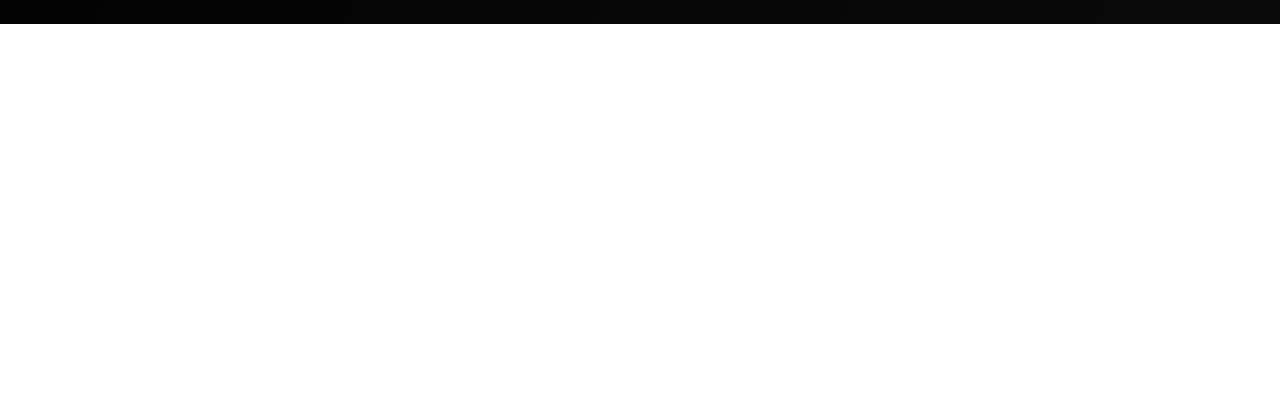
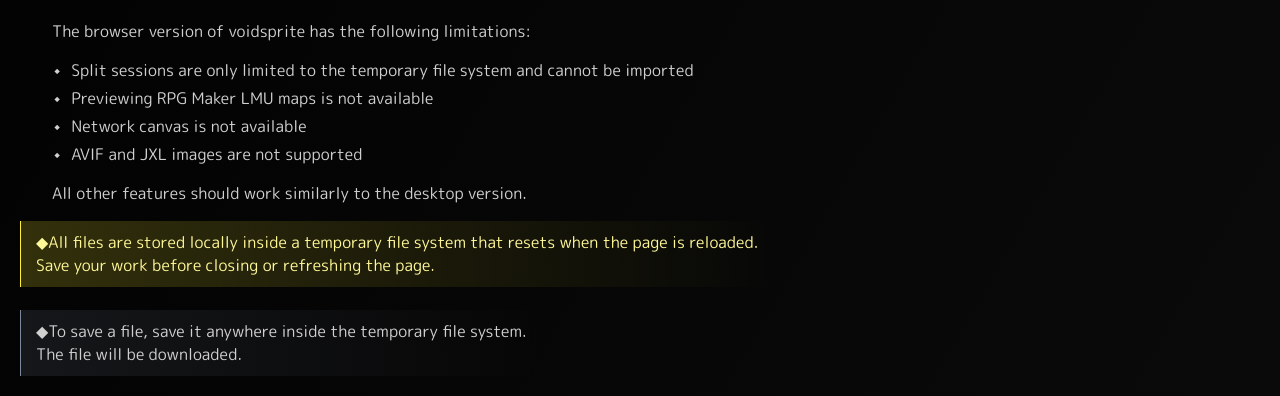
Before and after one commit to counter185/voidsprite-web-manual, a plain HTML site: page manual/run_web.html in a window 1280 px wide. Shown: the part 913-1309 px from the top of the page. Before the commit the page ends 937 px from the top, so only its background shows below. Drawn offline with Linux system fonts and the light colour scheme.

Commit message:
Update run_web.html

```diff
--- a/manual/run_web.html
+++ b/manual/run_web.html
@@ -8,11 +8,39 @@
         <link rel="stylesheet" type="text/css" href="../style.css">
         <script src="singlepage.js"></script>
         <meta charset="UTF-8">
+
+        <script>
+window.onbeforeunload = function (e) {
+    return window.confirm("Unsaved changes will be lost. Close the page?");
+};
+        </script>
+
     </head>
     <body onload="checkIframe()">
         <div class="manual-body">
             <h1>◆Try void◆sprite in your browser</h1>
             <iframe frameborder="0" src="https://itch.io/embed-upload/16024639?color=050505" allowfullscreen="" width="1280" height="740"><a href="https://cntrpl.itch.io/voidsprite">Play void◆sprite on itch.io</a></iframe>
+            <p>
+                The browser version of voidsprite has the following limitations:
+            </p>
+            <ul>
+                <li>Split sessions are only limited to the temporary file system and cannot be imported</li>
+                <li>Previewing RPG Maker LMU maps is not available</li>
+                <li>Network canvas is not available</li>
+                <li>AVIF and JXL images are not supported</li>
+            </ul>
+            <p>
+                All other features should work similarly to the desktop version.
+            </p>
+            <div class="block-warning">
+                ◆All files are stored locally inside a temporary file system that resets when the page is reloaded.<br>
+                Save your work before closing or refreshing the page.
+            </div>
+            <br><br>
+            <div class="block-hint">
+                ◆To save a file, save it anywhere inside the temporary file system.<br>
+                The file will be downloaded.
+            </div>
         </div>
     </body>
 </html>
```
